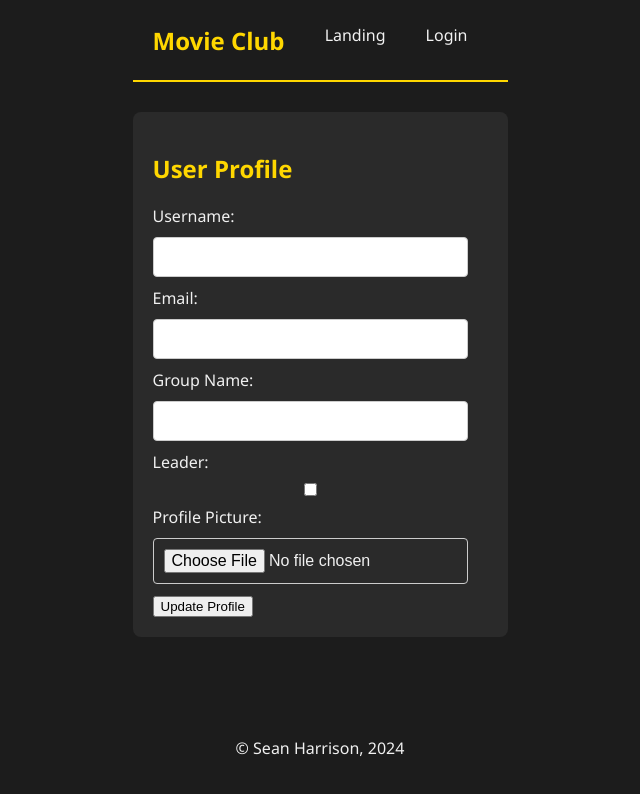
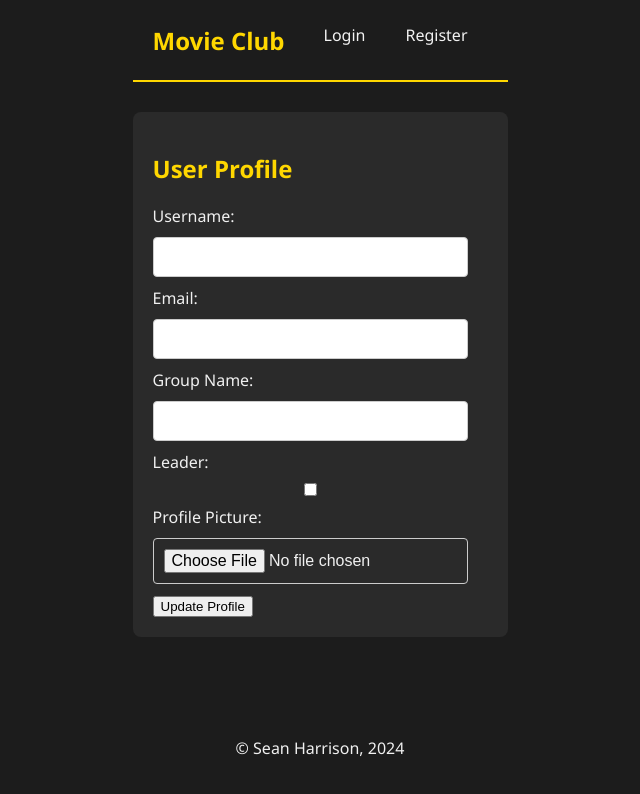
Before and after one commit to Iskander789/Movie-Club-App---Solo-Project, a React (Vite) app: page /profile in a window 1280 px wide. Shown: the top 794 px of the page, without its empty margins (320-960 px from the left). Built offline with nearby package versions, Linux system fonts and the light colour scheme; no server answers.

Commit message:
Remove Landing link from Nav Bar on the login page; keep Register link available.

```diff
--- a/src/components/Nav/Nav.jsx
+++ b/src/components/Nav/Nav.jsx
@@ -1,8 +1,6 @@
-// src/components/Nav/Nav.jsx
 import React from 'react';
 import { useSelector } from 'react-redux';
 import { Link, useLocation } from 'react-router-dom';
-import LogOutButton from '../LogOutButton/LogOutButton';
 import './Nav.css';
 
 function Nav() {
@@ -15,11 +13,6 @@ function Nav() {
     <nav className="nav">
       <div className="nav-title">Movie Club</div>
       <ul style={{ display: 'flex', listStyle: 'none', margin: 0, padding: 0 }}>
-        {!isLoggedIn && location.pathname !== '/' && (
-          <li>
-            <Link to="/" className="navLink">Landing</Link>
-          </li>
-        )}
         {isLoggedIn && location.pathname !== '/home' && (
           <li>
             <Link to="/home" className="navLink">Home</Link>
@@ -35,14 +28,25 @@ function Nav() {
             <Link to="/about" className="navLink">About</Link>
           </li>
         )}
-        {isLoggedIn && (
+        {isLoggedIn && location.pathname !== '/profile' && (
           <li>
-            <LogOutButton className="navLink" />
+            <Link to="/profile" className="navLink">Profile</Link>
           </li>
         )}
-        {!isLoggedIn && location.pathname !== '/login' && (
+        {isLoggedIn ? (
           <li>
-            <Link to="/login" className="navLink">Login</Link>
+            <Link to="/logout" className="navLink">Log Out</Link>
+          </li>
+        ) : (
+          location.pathname !== '/login' && location.pathname !== '/landing' && (
+            <li>
+              <Link to="/login" className="navLink">Login</Link>
+            </li>
+          )
+        )}
+        {!isLoggedIn && location.pathname !== '/registration' && location.pathname !== '/login' && (
+          <li>
+            <Link to="/registration" className="navLink">Register</Link>
           </li>
         )}
       </ul>
```
